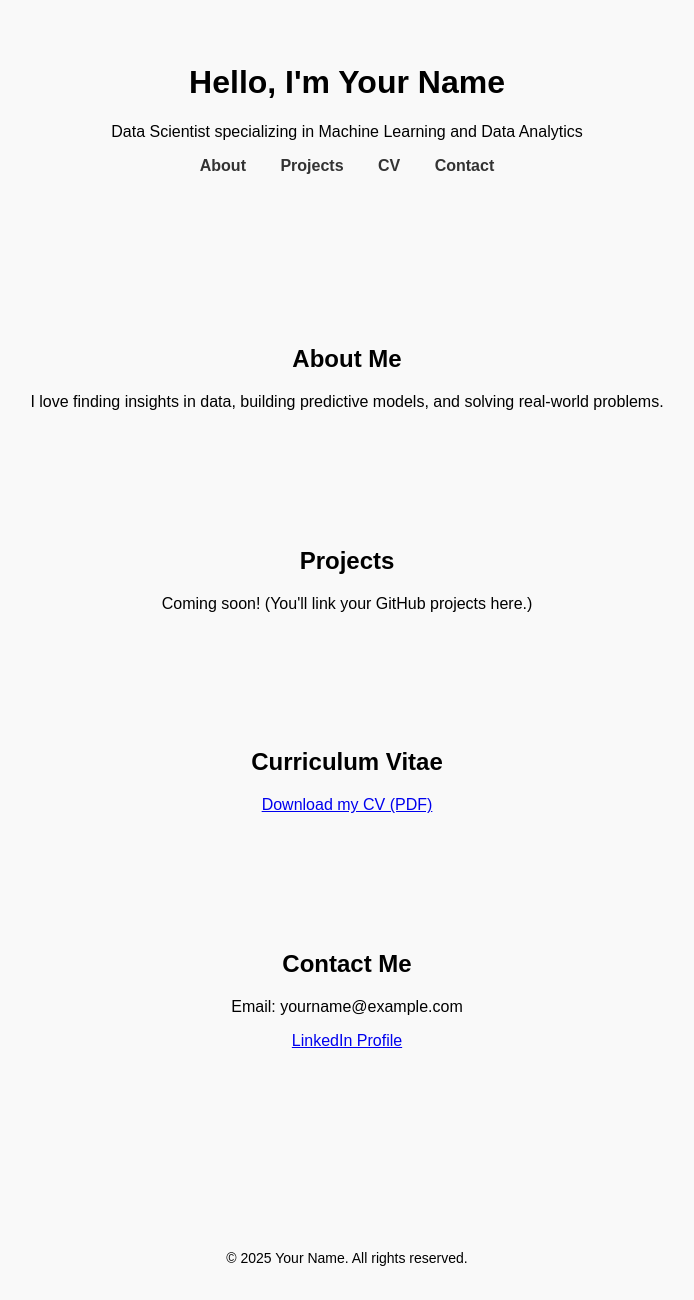
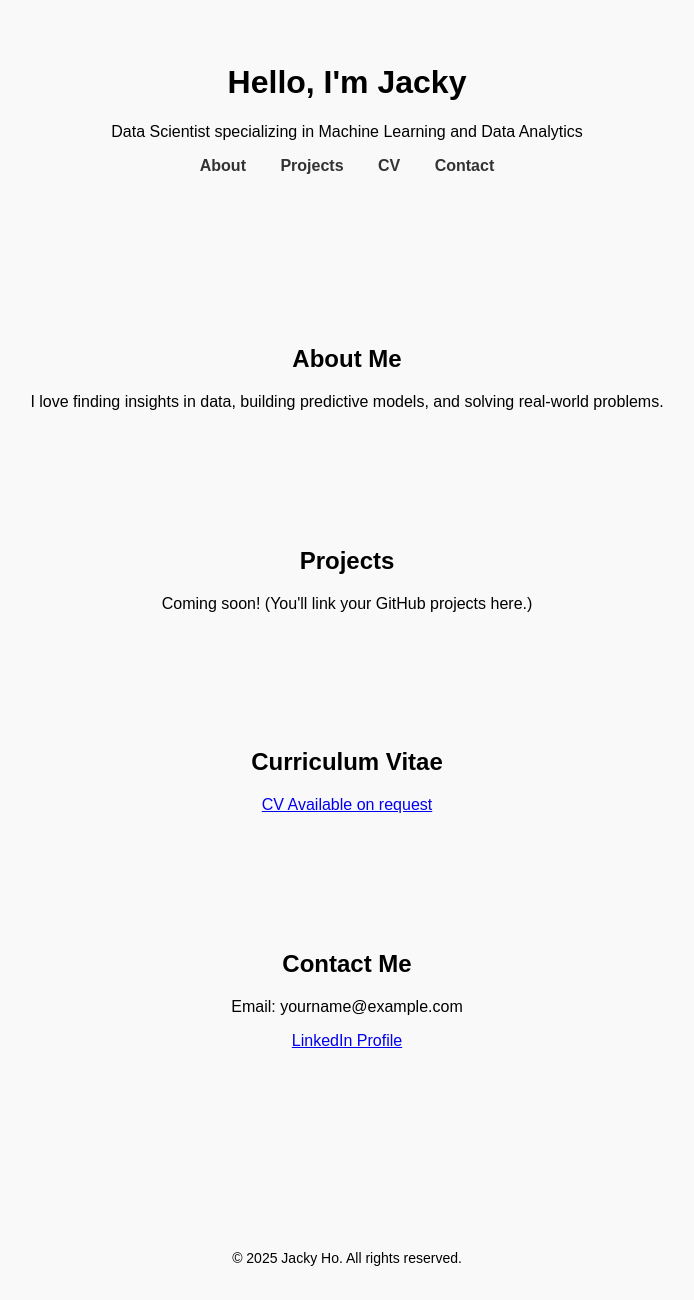
Before and after one commit to JackyKKHo/JackyKKHo.github.io, a plain HTML site: page index.html in a window 1280 px wide. Shown: the part 57-1357 px from the top of the page, without its empty margins (293-987 px from the left). Drawn offline with Linux system fonts and the light colour scheme.

Commit message:
Update index.html
Edited CV

```diff
--- a/index.html
+++ b/index.html
@@ -15,7 +15,7 @@
 
 <body>
   <header>
-    <h1>Hello, I'm Your Name</h1>
+    <h1>Hello, I'm Jacky</h1>
     <p>Data Scientist specializing in Machine Learning and Data Analytics</p>
     <nav>
       <a href="#about">About</a>
@@ -37,17 +37,17 @@
 
   <section id="cv" class="content">
     <h2>Curriculum Vitae</h2>
-    <p><a href="cv.pdf" target="_blank">Download my CV (PDF)</a></p>
+    <p><a href="cv.pdf" target="_blank">CV Available on request</a></p>
   </section>
 
   <section id="contact" class="content">
     <h2>Contact Me</h2>
     <p>Email: yourname@example.com</p>
-    <p><a href="https://www.linkedin.com/in/yourlinkedin/" target="_blank">LinkedIn Profile</a></p>
+    <p><a href="https://www.linkedin.com/in/jacky-ho-a42005b6/" target="_blank">LinkedIn Profile</a></p>
   </section>
 
   <footer>
-    <p>© 2025 Your Name. All rights reserved.</p>
+    <p>© 2025 Jacky Ho. All rights reserved.</p>
   </footer>
 
 </body>
```
